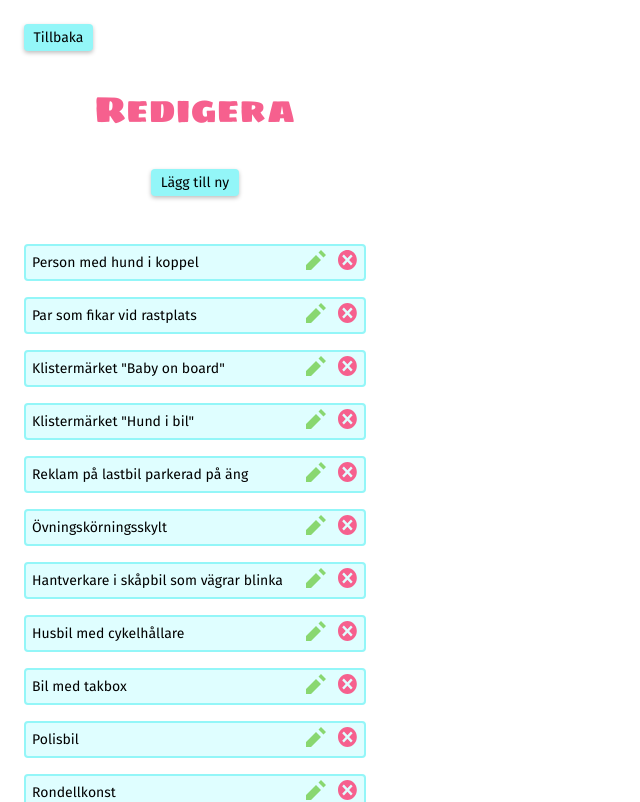
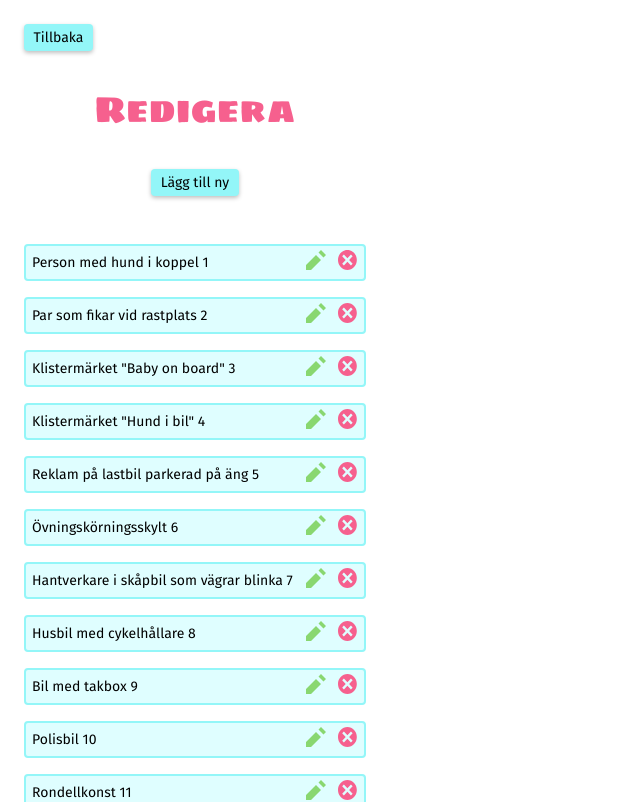
Before and after one commit to Sunse7/examination-2-car-bingo, a React (Vite) app: page /editpage in a window 1280 px wide. Shown: the top 802 px of the page, without its empty margins (0-640 px from the left). Built offline with nearby package versions, Linux system fonts and the light colour scheme.

Commit message:
Added a counter for id gen + reducer func

```diff
--- a/src/App.jsx
+++ b/src/App.jsx
@@ -5,7 +5,7 @@ import StartPage from './pages/StartPage';
 import EditPage from './pages/EditPage';
 import { useEffect, useState } from 'react';
 import { useDispatch } from 'react-redux';
-import { fillBingoItems } from './app/bingoInfoSquaresSlice';
+import { fillBingoItems, fillCounter } from './app/bingoInfoSquaresSlice';
 
 function App() {
   const [bingoItems, setBingoItems] = useState([]);
@@ -21,6 +21,7 @@ function App() {
   useEffect(() => {
     if (bingoItems.length > 0) {
       dispatch(fillBingoItems(bingoItems))
+      dispatch(fillCounter(bingoItems.length))
     }
   }, [bingoItems])
 
--- a/src/Components/EditCard.jsx
+++ b/src/Components/EditCard.jsx
@@ -5,7 +5,7 @@ function EditCard({ bingoItem, editAction, deleteAction, isVisible, handleChange
     <article className={style.card}>
       { isVisible ?
         <input className={style.card__input} type="text" defaultValue={bingoItem.text} onChange={handleChange} /> :
-        <p className={style.card__info}>{bingoItem.text}</p>
+        <p className={style.card__info}>{bingoItem.text} {bingoItem.id}</p>
       }
       <section className={style.card__iconContainer}>
         <img onClick={editAction} src="./images/icon-pencil.svg" alt="" />
--- a/src/app/bingoInfoSquaresSlice.js
+++ b/src/app/bingoInfoSquaresSlice.js
@@ -1,7 +1,8 @@
 import { createSlice } from "@reduxjs/toolkit";
 
 const initialState = {
-    bingoItems: []
+    bingoItems: [],
+    counter: 0
 }
 
 export const bingoInfoSquaresSlice = createSlice({
@@ -11,8 +12,11 @@ export const bingoInfoSquaresSlice = createSlice({
         fillBingoItems: (state, action) => {
             state.bingoItems.push(...action.payload)
         },
+        fillCounter: (state, action) => {
+            state.counter = action.payload;
+        },
         addBingoItem: (state, action) => {
-            let id = state.bingoItems.length + 1;
+            let id = state.counter += 1;
             let newBingoItem = {...action.payload, id: id};
             state.bingoItems.unshift(newBingoItem);
         },
@@ -29,5 +33,5 @@ export const bingoInfoSquaresSlice = createSlice({
     }
 })
 
-export const { addBingoItem, updateBingoItem, deleteBingoItem, fillBingoItems } = bingoInfoSquaresSlice.actions;
+export const { addBingoItem, updateBingoItem, deleteBingoItem, fillBingoItems, fillCounter } = bingoInfoSquaresSlice.actions;
 export default bingoInfoSquaresSlice.reducer;
```
